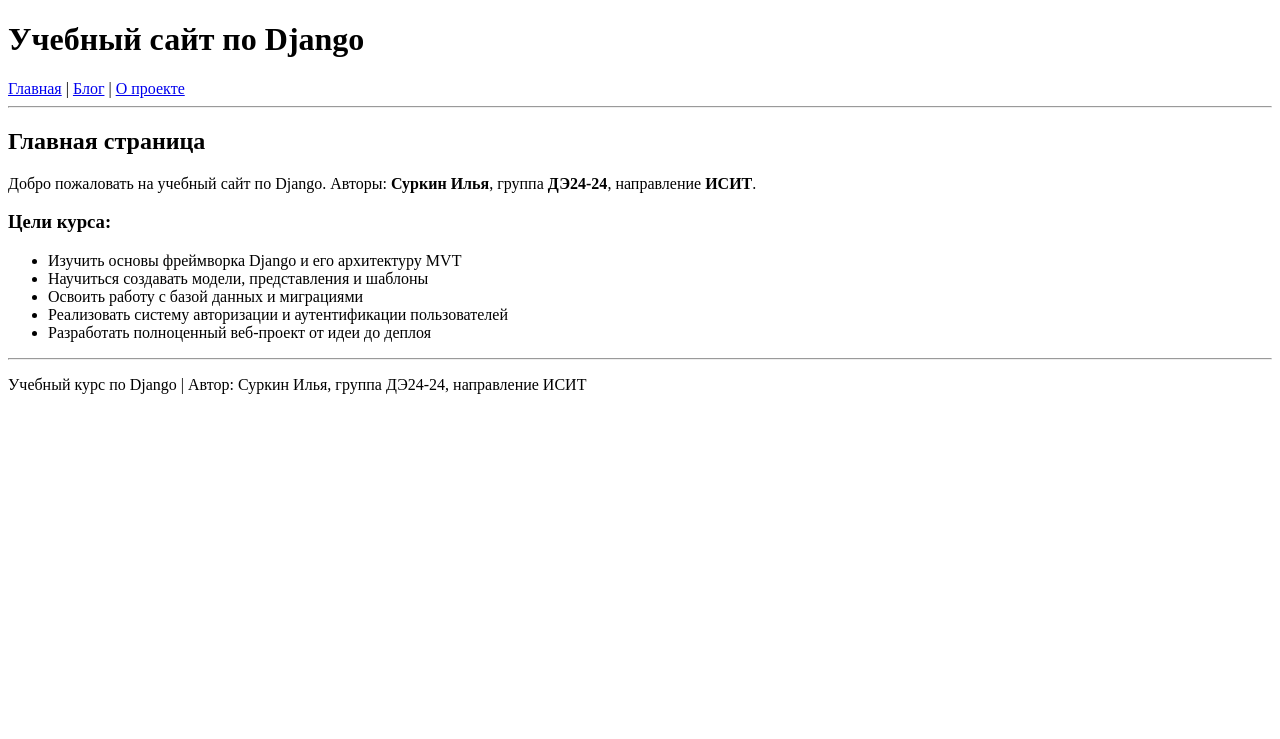
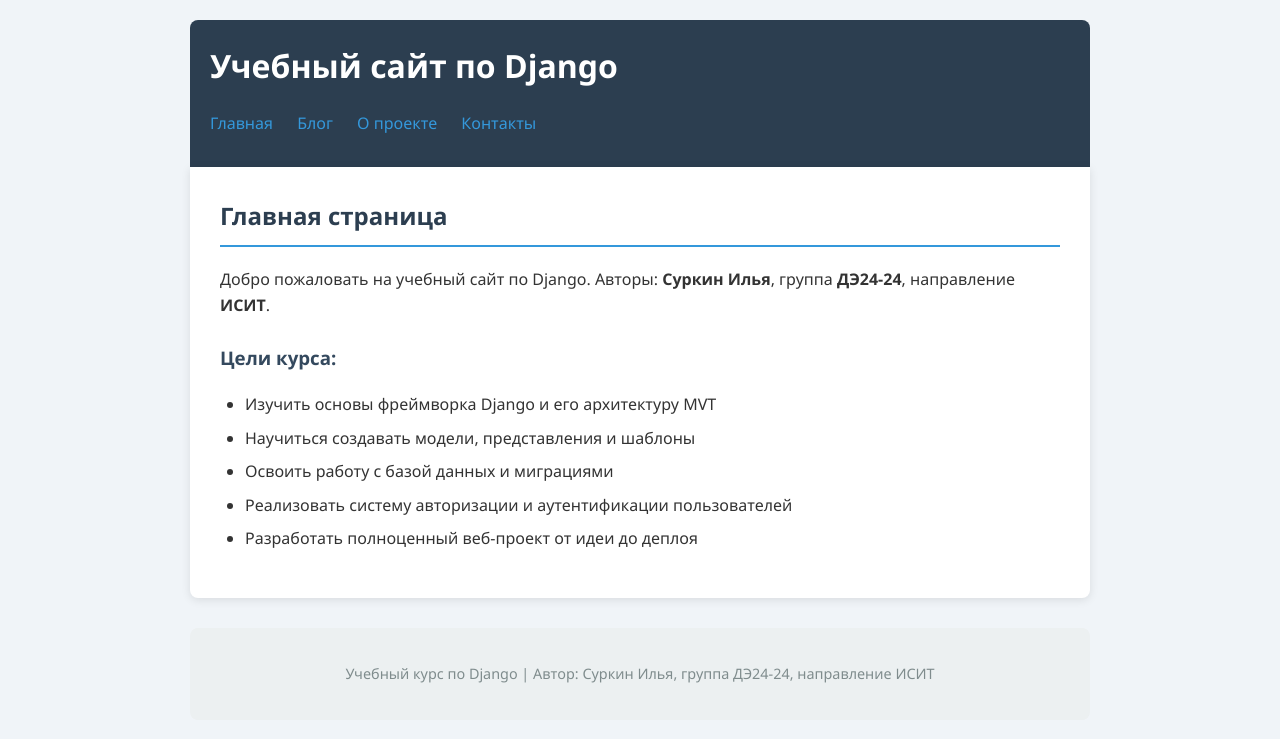
Before and after one commit to BlackVlex/metodisredstva, a Django app: page / in a window 1280 px wide. Shown: the top 739 px of the page. Run offline with Django 5.2, Linux system fonts and the light colour scheme.

Commit message:
Пз 5: Добавили статические файлы, сделали включение через include в основной каркас

```diff
--- /dev/null
+++ b/mysite/blog/templates/blog/_nav.html
@@ -0,0 +1,6 @@
+<nav>
+    <a href="{% url 'home' %}">Главная</a>
+    <a href="{% url 'post_list' %}">Блог</a>
+    <a href="{% url 'about' %}">О проекте</a>
+    <a href="#">Контакты</a>
+</nav>
--- a/mysite/blog/templates/blog/base.html
+++ b/mysite/blog/templates/blog/base.html
@@ -1,25 +1,21 @@
+{% load static %}
 <!DOCTYPE html>
 <html lang="ru">
 <head>
     <meta charset="utf-8">
     <title>{% block title %}Учебный сайт по Django{% endblock %}</title>
+    <link rel="stylesheet" href="{% static 'css/styles.css' %}">
 </head>
 <body>
     <header>
         <h1>Учебный сайт по Django</h1>
-        <nav>
-            <a href="{% url 'home' %}">Главная</a> |
-            <a href="{% url 'post_list' %}">Блог</a> |
-            <a href="{% url 'about' %}">О проекте</a>
-        </nav>
-        <hr>
+        {% include "blog/_nav.html" %}
     </header>
 
     <main>
         {% block content %}{% endblock %}
     </main>
 
-    <hr>
     <footer>
         <p>Учебный курс по Django | Автор: Суркин Илья, группа ДЭ24-24, направление ИСИТ</p>
     </footer>
--- a/mysite/mysite/settings.py
+++ b/mysite/mysite/settings.py
@@ -117,6 +117,9 @@ USE_TZ = True
 
 STATIC_URL = 'static/'
 
+STATICFILES_DIRS = [
+    BASE_DIR / "static",
+]
 
 # Email
 # https://docs.djangoproject.com/en/6.1/topics/email/#topic-email-configuration
--- /dev/null
+++ b/mysite/static/css/styles.css
@@ -0,0 +1,95 @@
+/* Общие стили для всех страниц */
+body {
+    font-family: 'Segoe UI', Tahoma, Geneva, Verdana, sans-serif;
+    max-width: 900px;
+    margin: 0 auto;
+    padding: 20px;
+    background-color: #f0f4f8;
+    color: #333;
+    line-height: 1.6;
+}
+
+/* Шапка сайта */
+header {
+    background-color: #2c3e50;
+    color: white;
+    padding: 20px;
+    border-radius: 8px 8px 0 0;
+    margin-bottom: 0;
+}
+
+header h1 {
+    margin: 0 0 10px 0;
+    font-size: 2em;
+}
+
+/* Навигационное меню */
+nav {
+    margin-top: 10px;
+    padding: 10px 0;
+}
+
+nav a {
+    margin-right: 20px;
+    text-decoration: none;
+    color: #3498db;
+    font-weight: 500;
+    transition: color 0.3s ease;
+}
+
+nav a:hover {
+    color: #2980b9;
+    text-decoration: underline;
+}
+
+/* Основной контент */
+main {
+    background-color: #ffffff;
+    padding: 30px;
+    border-radius: 0 0 8px 8px;
+    box-shadow: 0 2px 10px rgba(0, 0, 0, 0.1);
+    min-height: 300px;
+}
+
+/* Заголовки */
+h2 {
+    color: #2c3e50;
+    border-bottom: 2px solid #3498db;
+    padding-bottom: 10px;
+    margin-top: 0;
+}
+
+h3 {
+    color: #34495e;
+    margin-top: 25px;
+}
+
+/* Списки */
+ul {
+    padding-left: 25px;
+}
+
+li {
+    margin-bottom: 8px;
+}
+
+/* Подвал */
+footer {
+    margin-top: 30px;
+    padding: 20px;
+    text-align: center;
+    font-size: 0.9em;
+    color: #7f8c8d;
+    background-color: #ecf0f1;
+    border-radius: 8px;
+}
+
+/* Ссылки в тексте */
+p a {
+    color: #3498db;
+    text-decoration: none;
+}
+
+p a:hover {
+    text-decoration: underline;
+}
```
Also changed, not shown: 1 other file.
